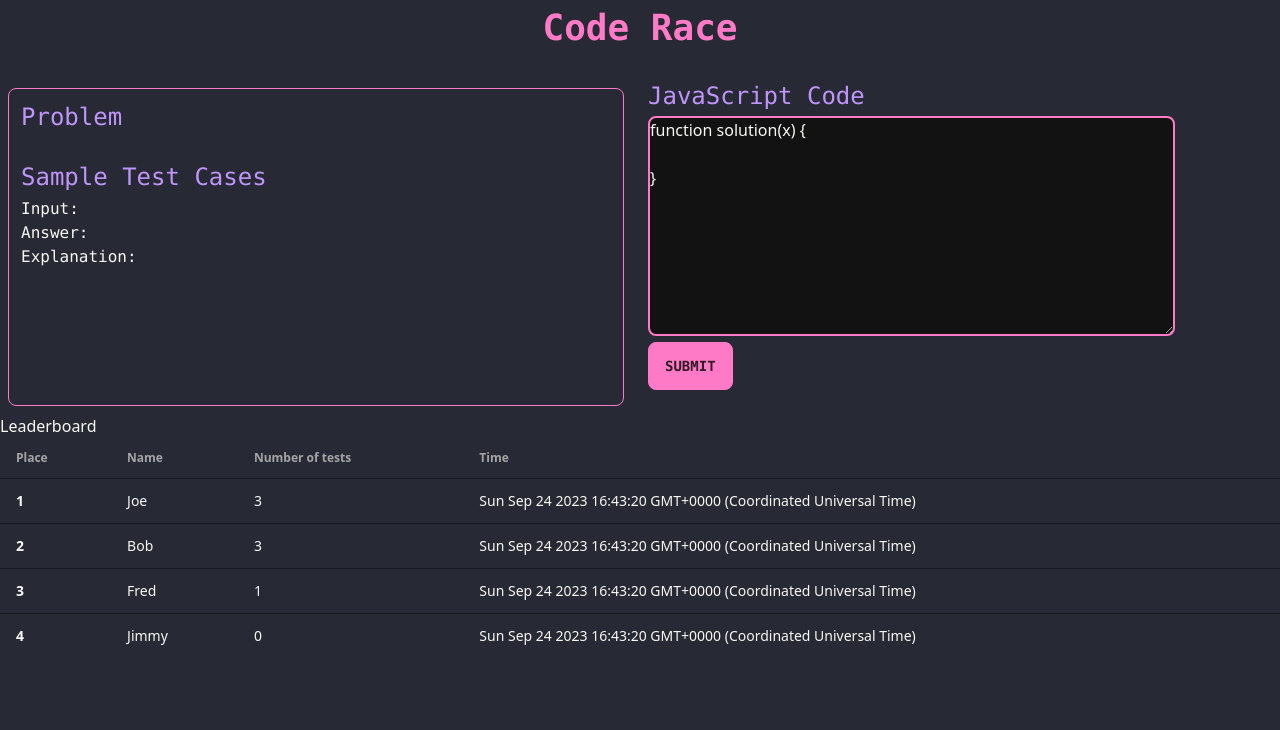
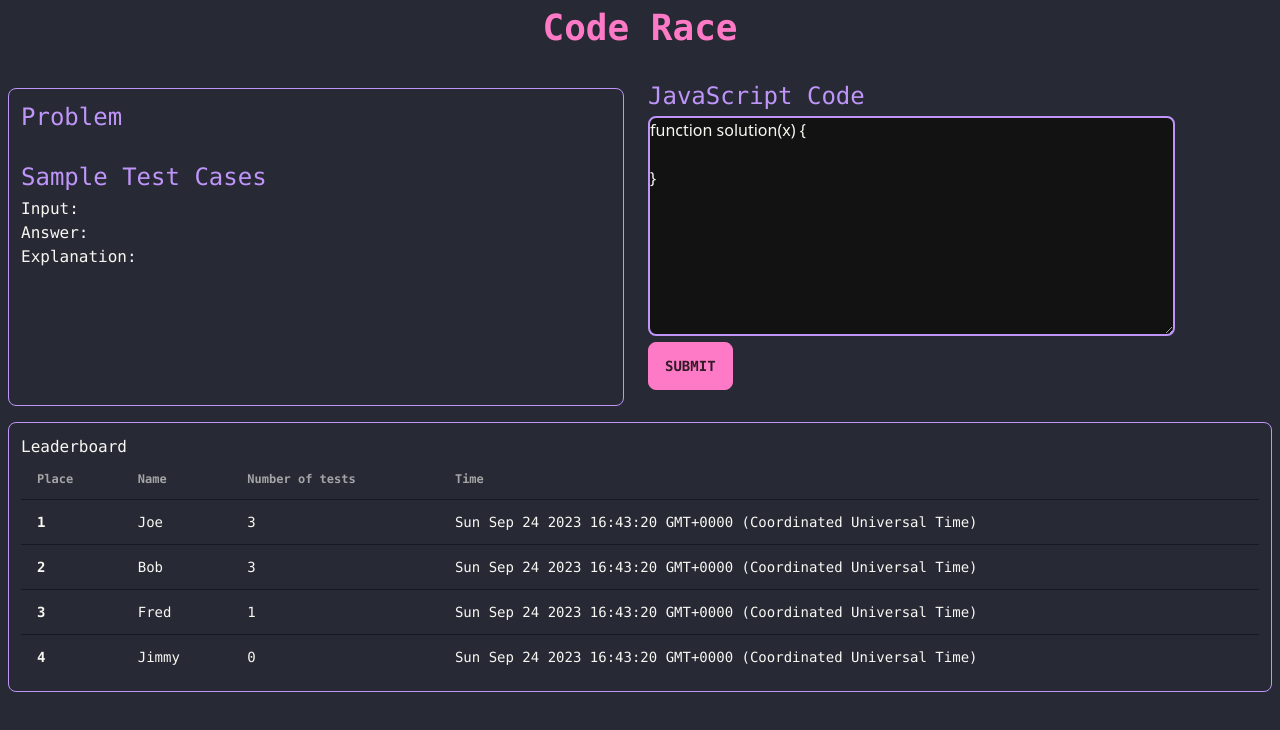
Before and after one commit to jack-rabe/hackuiowa, a Next.js app in the folder code-racer/: page /game in a window 1280 px wide. Shown: the top 730 px of the page. Built offline with nearby package versions, Linux system fonts and the light colour scheme; no server answers.

Commit message:
improve leaderboard styling

```diff
--- a/code-racer/src/components/Leaderboard.jsx
+++ b/code-racer/src/components/Leaderboard.jsx
@@ -3,9 +3,6 @@ import React from "react";
 function Leaderboard(props) {
   // props.leaderboard has the form {name: "bob", progress: 5}
   // progress is a scale of 0-5, where 0 means no test cases passed, 5 means all test cases passed, and anything else means that number of test cases passed
-
-  // TODO sort the leaderboard
-  // TODO only display the top 5 results
 
   const sortedLeaderboard = props.leaderboard.sort((a, b) => {
     if (a.progress == b.progress) {
@@ -13,8 +10,14 @@ function Leaderboard(props) {
     }
     return b.progress - a.progress;
   });
+
+  // filter to only show the top 5 results
+  const selectedElements = sortedLeaderboard.filter(
+    (element, index) => index < 5
+  );
+
   return (
-    <>
+    <div className="font-mono col-span-1 border border-secondary m-2 p-3 rounded-lg">
       <div>Leaderboard</div>
       <table className="table">
         {/* head */}
@@ -27,7 +30,7 @@ function Leaderboard(props) {
           </tr>
         </thead>
         <tbody>
-          {sortedLeaderboard.map((element, index) => (
+          {selectedElements.map((element, index) => (
             <tr key={index}>
               <th>{index + 1}</th>
               <td>{element.name}</td>
@@ -37,7 +40,7 @@ function Leaderboard(props) {
           ))}
         </tbody>
       </table>
-    </>
+    </div>
   );
 }
 
--- a/code-racer/src/components/Solution.jsx
+++ b/code-racer/src/components/Solution.jsx
@@ -2,7 +2,7 @@ function Solution(props) {
   return (
     <textarea
       id="solution"
-      className="border-2 border-primary rounded-lg w-5/6"
+      className="border-2 border-secondary rounded-lg w-5/6"
       rows="9"
       value={props.userCode}
       onChange={(e) => props.setUserCode(e.target.value)}
--- a/code-racer/src/components/TestOutput.jsx
+++ b/code-racer/src/components/TestOutput.jsx
@@ -5,7 +5,6 @@ import React from "react";
 function TestOutput(props) {
   let allTests = [];
   for (let i = 0; i < props.testInputs.length; i++) {
-    console.log(i);
     allTests.push({
       userOutputs: props.userOutputs[i],
       testInputs: props.testInputs[i],
@@ -18,7 +17,7 @@ function TestOutput(props) {
   }
 
   return (
-    <div className="p-2 rounded-lg border border-primary font-mono">
+    <div className="p-2 rounded-lg border border-secondary font-mono">
       <div className="text-2xl text-secondary m-2">Test Cases</div>
       <div className="flex flex-col">
         {allTests.map((element, index) => (
--- a/code-racer/src/pages/game.jsx
+++ b/code-racer/src/pages/game.jsx
@@ -75,7 +75,7 @@ export default function Game() {
       <div class="text-center italic text-2xl text-info">{username}</div>
       <br />
       <div className="grid grid-cols-2 gap-4">
-        <div className="font-mono col-span-1 border border-primary m-2 p-3 rounded-lg">
+        <div className="font-mono col-span-1 border border-secondary m-2 p-3 rounded-lg">
           <h3 className="text-2xl pb-1 text-secondary">Problem</h3>
           <div>{problem}</div>
           <br />
--- a/code-racer/src/pages/index.jsx
+++ b/code-racer/src/pages/index.jsx
@@ -14,7 +14,7 @@ async function checkUsername(router, username) {
   }).then((res) => {
     if (res.status != 201) {
       alert(
-        "That username has already been selected, please choose a different one",
+        "That username has already been selected, please choose a different one"
       );
     } else {
       alert(`Welcome, ${username}!`);
@@ -44,7 +44,7 @@ export default function Welcome() {
         <input
           id="username"
           type="text"
-          className="w-72 h-12 border-2 border-primary rounded-lg pl-4 text-lg focus:outline-none m-1"
+          className="w-72 h-12 border-2 border-secondary rounded-lg pl-4 text-lg focus:outline-none m-1"
           value={username}
           onChange={(e) => {
             setUsername(e.target.value);
```
